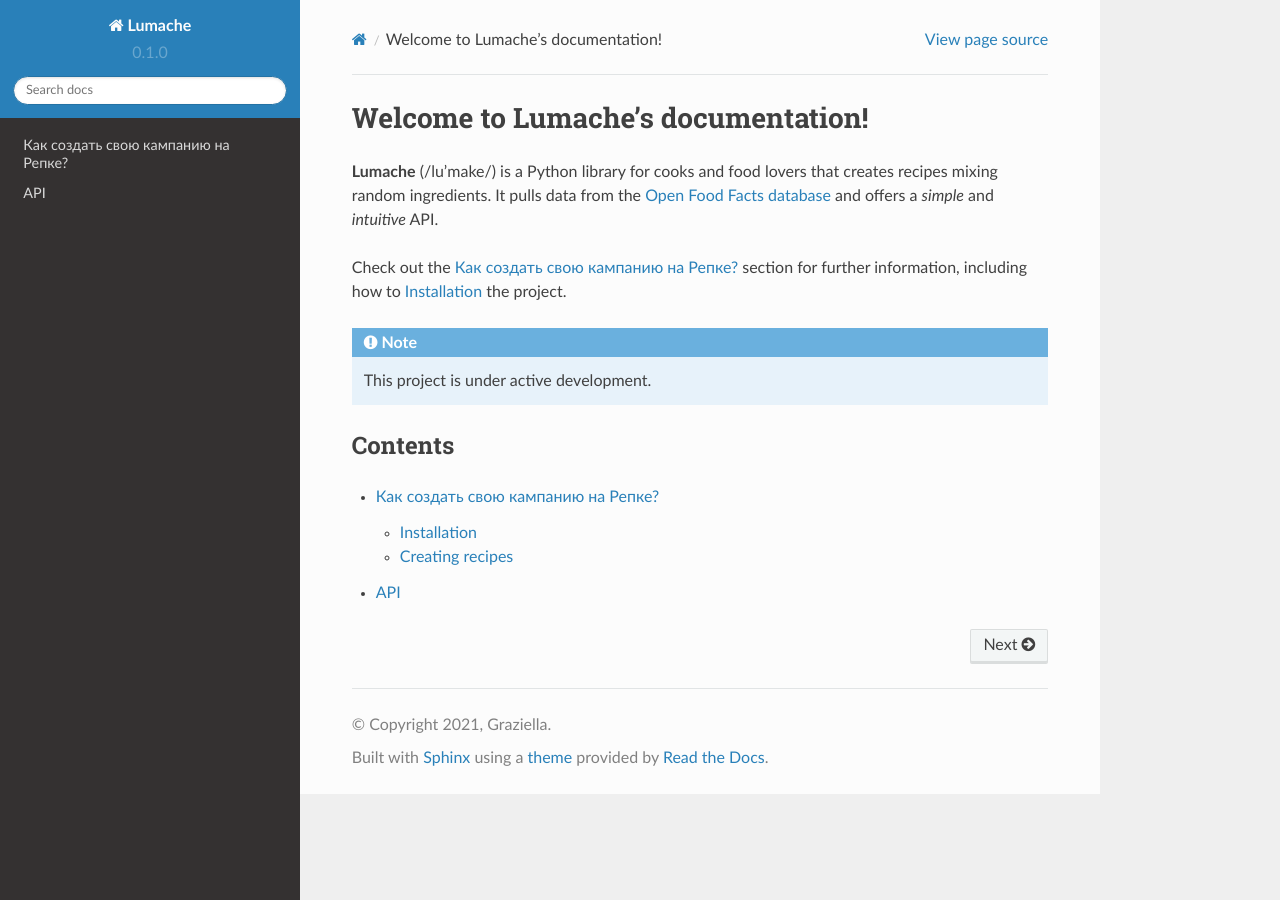
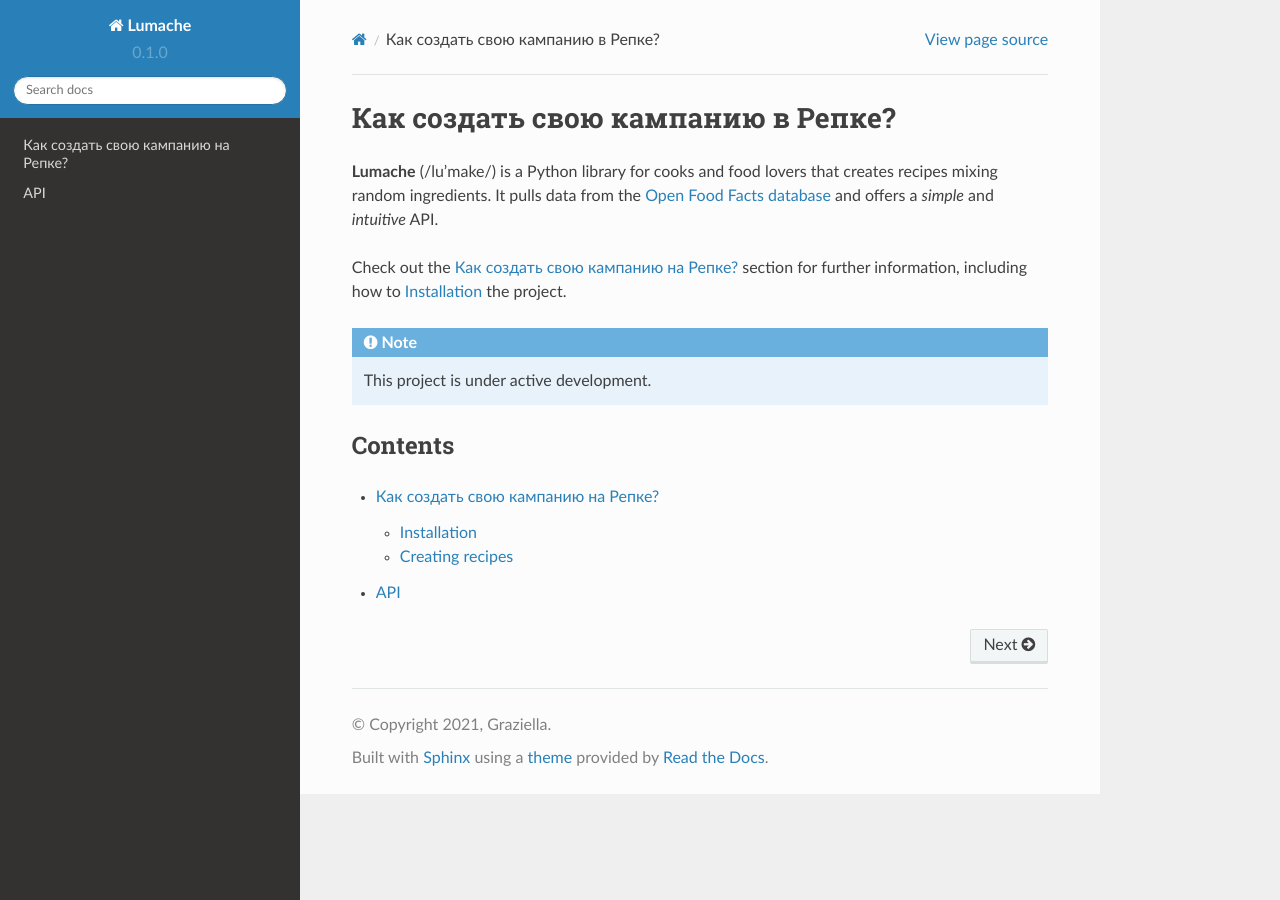
Before and after one commit to bbekaa/repka-tutorial, a Sphinx documentation site: the page built from docs/source/index.rst, in a window 1280 px wide. Built offline with Sphinx 7.4.7 and the Read the Docs theme 2.0.0, drawn with Linux system fonts in a browser that asks for light colours.

Commit message:
Update index.rst

```diff
--- a/docs/source/index.rst
+++ b/docs/source/index.rst
@@ -1,4 +1,4 @@
-Welcome to Lumache's documentation!
+Как создать свою кампанию в Репке?
 ===================================
 
 **Lumache** (/lu'make/) is a Python library for cooks and food lovers
```
